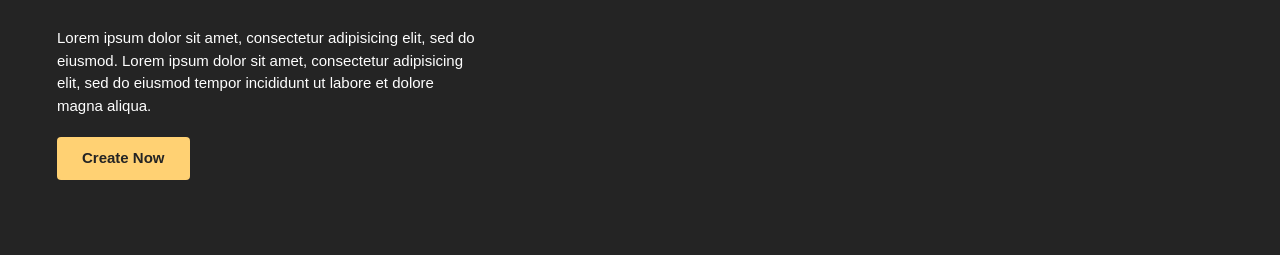
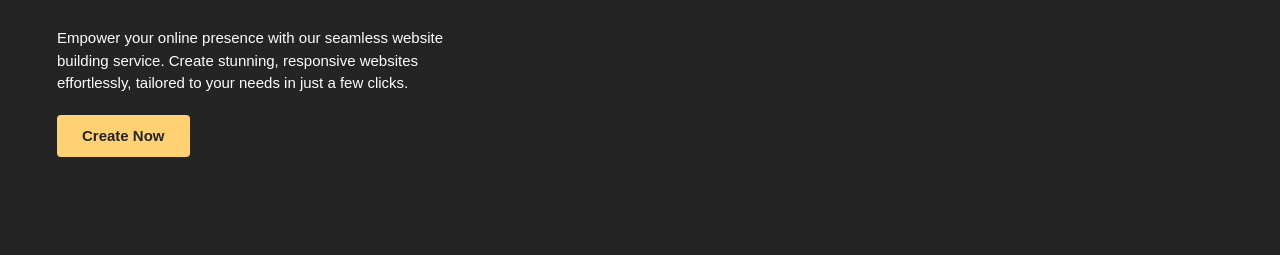
Before and after one commit to Himanshuu1508/Task1, a plain HTML site: page index.html in a window 1280 px wide. Shown: the part 403-658 px from the top of the page. Drawn offline with Linux system fonts and the light colour scheme.

Commit message:
Update index.html

```diff
--- a/index.html
+++ b/index.html
@@ -34,8 +34,7 @@
 		<div class="details">
 			<div class="container">
 				<h1>Build Your <br>Business Website Easily</h1>
-				<p>Lorem ipsum dolor sit amet, consectetur adipisicing elit, sed do eiusmod. Lorem ipsum dolor sit amet, consectetur adipisicing elit, sed do eiusmod
-				tempor incididunt ut labore et dolore magna aliqua.</p>
+				<p>Empower your online presence with our seamless website building service. Create stunning, responsive websites effortlessly, tailored to your needs in just a few clicks.</p>
 
 				<a href="#">Create Now</a>
 			</div>
```
